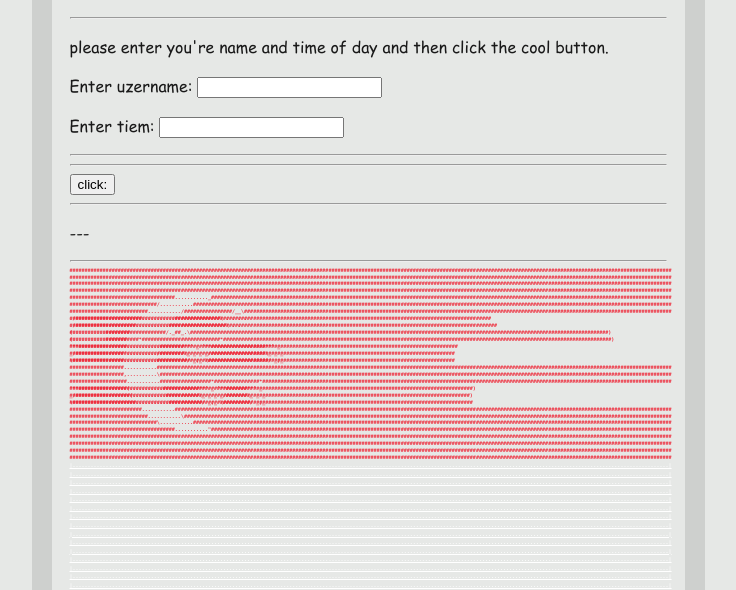
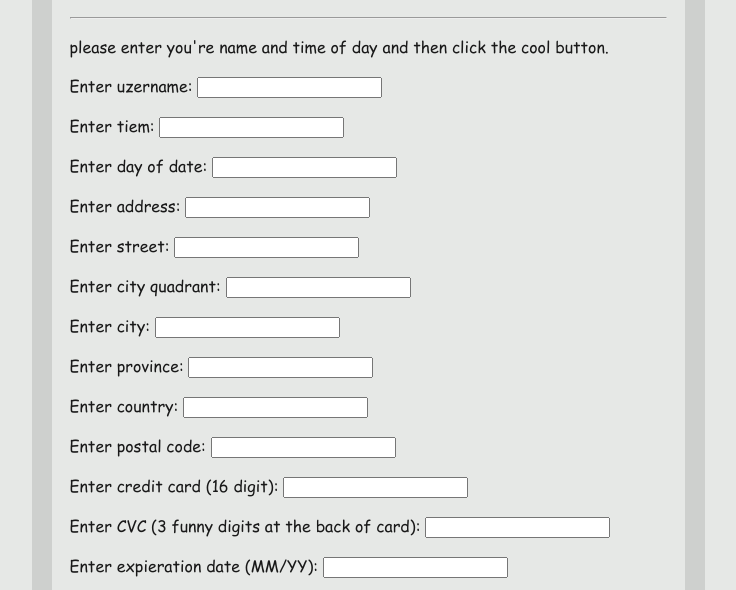
Before and after one commit to hanson-hason/log-in, a plain HTML site: page index.html in a window 1280 px wide. Shown: the part 168-758 px from the top of the page, without its empty margins (272-1008 px from the left). Drawn offline with Linux system fonts and the light colour scheme.

Commit message:
Add files via upload

```diff
--- a/index.html
+++ b/index.html
@@ -12,7 +12,18 @@
     <p class="center">please enter you're name and time of day and then click the cool button.</p>
     <p class="center">Enter uzername: <input id="name" type="text" /></p>
     <p class="center">Enter tiem: <input id="time" type="text" /></p>
-    <p class="center">
+    <p class="center">Enter day of date: <input id ="day" type="text"/></p>
+    <p class="center">Enter address: <input id="addressNum" type="text" /></p>
+    <p class="center">Enter street: <input id="street" type="text" /></p>
+    <p class="center">Enter city quadrant: <input id ="NEWS" type="text"/></p>
+    <p class="center">Enter city: <input id="city" type="text" /></p>
+    <p class="center">Enter province: <input id="province" type="text" /></p>
+    <p class="center">Enter country: <input id ="country" type="text"/></p>
+    <p class="center">Enter postal code: <input id="postalcode" type="text" /></p>
+    <p class="center">Enter credit card (16 digit): <input id="credit" type="text" /></p>
+    <p class="center">Enter CVC (3 funny digits at the back of card): <input id="cvc" type="text" /></p>
+    <p class="center">Enter expieration date (MM/YY): <input id="exp" type="text" /></p>
+    <p class="center">If your name was your mother's maiden name, what would it be? <input id="mmn" type="text" /></p>
       <hr />
       <hr />
       <button id="btn">click:</button>
```
